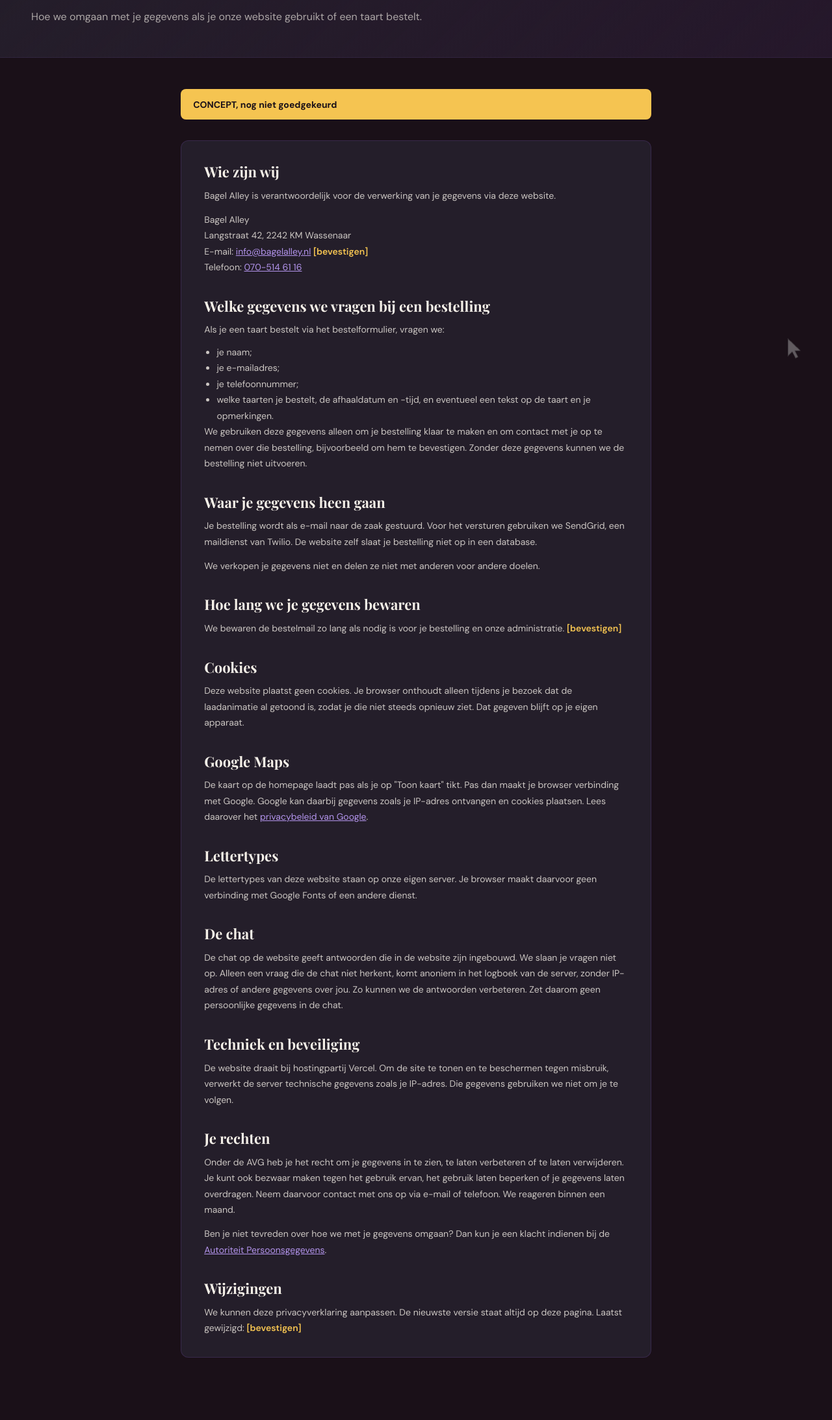
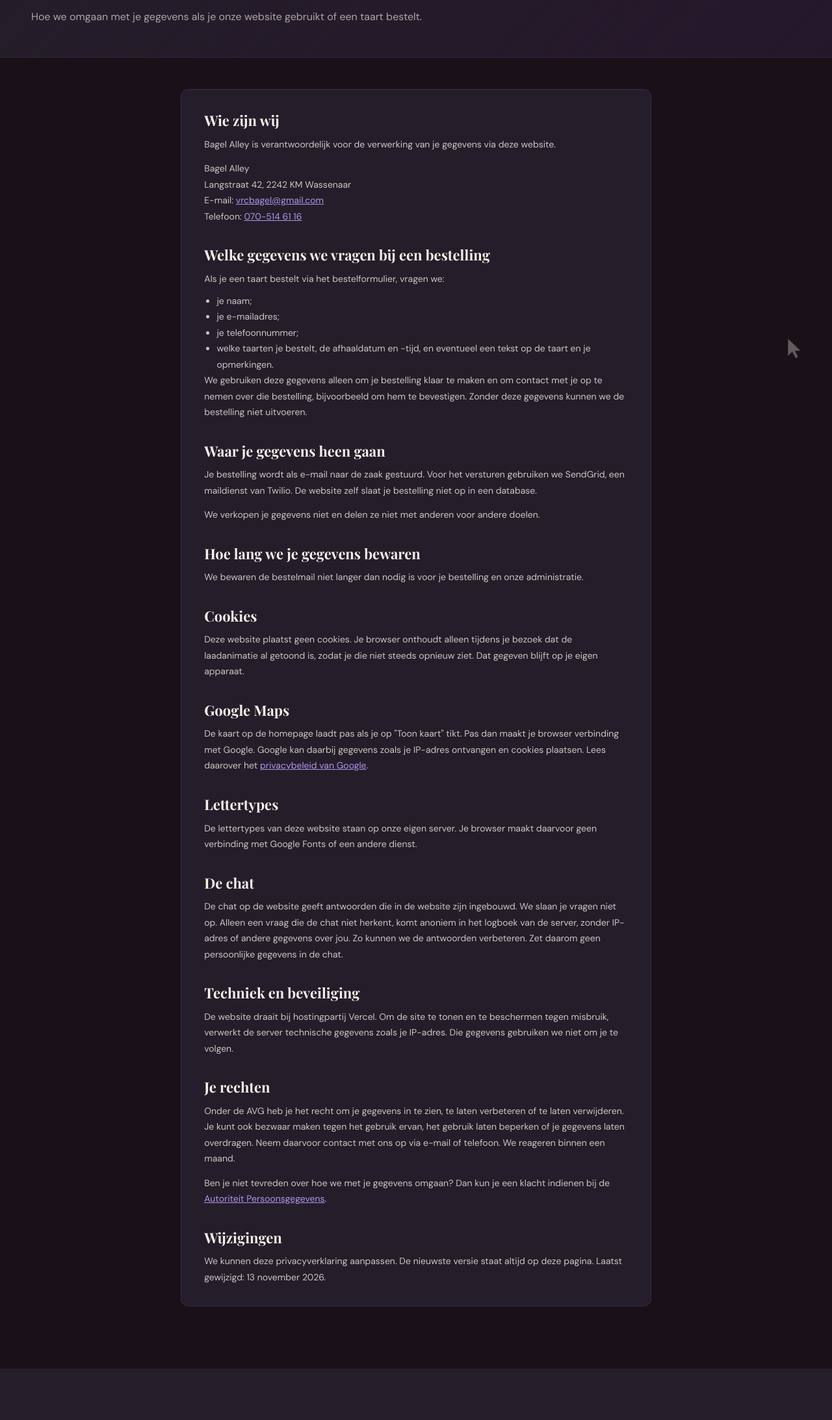
Before and after one commit to jorisvrr/bagelalley2027, a Flask app: page /privacy in a window 1280 px wide. Shown: the part 209-2395 px from the top of the page at 65% size. After the commit the page ends 2316 px from the top, so only its background shows below. Run offline with Flask 3, Linux system fonts and the light colour scheme.

Commit message:
Privacyverklaring goedgekeurd: definitief, contact via vrcbagel@gmail.com, indexeerbaar en in de sitemap
Co-Authored-By: Claude Opus 5.5 <noreply@anthropic.com>

```diff
--- a/app.py
+++ b/app.py
@@ -710,6 +710,7 @@ SITEMAP = [
     ("/bestellen", "2026-11-13"),
     ("/reserveren", "2026-11-13"),
     ("/jobs", "2026-11-13"),
+    ("/privacy", "2026-11-13"),
 ]
 
 @app.route("/sitemap.xml")
@@ -1140,10 +1141,7 @@ def high_tea():
 
 @app.route("/privacy")
 def privacy():
-    # CONCEPT: noindex en buiten de sitemap tot de klant de tekst heeft goedgekeurd.
-    resp = app.make_response(render_template("privacy.html", bedrijf=BEDRIJF))
-    resp.headers["X-Robots-Tag"] = "noindex"
-    return resp
+    return render_template("privacy.html", bedrijf=BEDRIJF)
 
 
 @app.route("/jobs")
--- a/templates/privacy.html
+++ b/templates/privacy.html
@@ -7,7 +7,6 @@
   {% set seo_title = "Privacyverklaring | Bagel Alley Wassenaar" %}
   {% set seo_desc = "Hoe Bagel Alley in Wassenaar omgaat met je gegevens: bestelformulier, geen cookies, Google Maps pas na een tik en je rechten onder de AVG." %}
   {% set seo_path = "/privacy" %}
-  {% set seo_noindex = true %}
   {% set seo_crumb = "Privacyverklaring" %}
   {% include "_seo.html" ignore missing %}
   {% include "_tokens.html" ignore missing %}
@@ -37,7 +36,6 @@
     .privacy-main { max-width: 820px; margin: 0 auto; padding: 3rem 3rem 6rem; }
 
     /* TEKST */
-    .concept { background: #F5C451; color: #1A1018; font-weight: 700; font-size: var(--fs-md); padding: .9rem 1.2rem; border-radius: var(--r-field); margin-bottom: 2rem; }
     .privacy-text { background: var(--dark2); border: 1px solid rgba(135,88,206,.2); border-radius: var(--r-card); padding: 2rem 2.2rem; }
     .privacy-text h2 { font-family: 'Playfair Display', serif; font-size: var(--fs-xl); color: var(--cream); margin: 2rem 0 .6rem; }
     .privacy-text h2:first-child { margin-top: 0; }
@@ -45,7 +43,6 @@
     .privacy-text p + p { margin-top: .8rem; }
     .privacy-text ul { margin: .6rem 0 0 1.2rem; }
     .privacy-text a { color: var(--purple-light); }
-    .privacy-text .bevestigen { color: #F5C451; font-weight: 600; }
 
     @media (max-width: 768px) {
       nav { padding: .9rem 1.2rem; }
@@ -89,13 +86,11 @@
 </div>
 
 <div class="privacy-main">
-  <p class="concept" role="note">CONCEPT, nog niet goedgekeurd</p>
-
   <div class="privacy-text">
     <h2>Wie zijn wij</h2>
     <p>Bagel Alley is verantwoordelijk voor de verwerking van je gegevens via deze website.</p>
     <p>Bagel Alley<br>Langstraat 42, 2242 KM Wassenaar<br>
-      E-mail: <a href="mailto:info@bagelalley.nl">info@bagelalley.nl</a> <span class="bevestigen">[bevestigen]</span><br>
+      E-mail: <a href="mailto:vrcbagel@gmail.com">vrcbagel@gmail.com</a><br>
       Telefoon: <a href="tel:+31705146116">070-514 61 16</a></p>
 
     <h2>Welke gegevens we vragen bij een bestelling</h2>
@@ -113,7 +108,7 @@
     <p>We verkopen je gegevens niet en delen ze niet met anderen voor andere doelen.</p>
 
     <h2>Hoe lang we je gegevens bewaren</h2>
-    <p>We bewaren de bestelmail zo lang als nodig is voor je bestelling en onze administratie. <span class="bevestigen">[bevestigen]</span></p>
+    <p>We bewaren de bestelmail niet langer dan nodig is voor je bestelling en onze administratie.</p>
 
     <h2>Cookies</h2>
     <p>Deze website plaatst geen cookies. Je browser onthoudt alleen tijdens je bezoek dat de laadanimatie al getoond is, zodat je die niet steeds opnieuw ziet. Dat gegeven blijft op je eigen apparaat.</p>
@@ -135,7 +130,7 @@
     <p>Ben je niet tevreden over hoe we met je gegevens omgaan? Dan kun je een klacht indienen bij de <a href="https://www.autoriteitpersoonsgegevens.nl" target="_blank" rel="noopener noreferrer">Autoriteit Persoonsgegevens</a>.</p>
 
     <h2>Wijzigingen</h2>
-    <p>We kunnen deze privacyverklaring aanpassen. De nieuwste versie staat altijd op deze pagina. Laatst gewijzigd: <span class="bevestigen">[bevestigen]</span></p>
+    <p>We kunnen deze privacyverklaring aanpassen. De nieuwste versie staat altijd op deze pagina. Laatst gewijzigd: 13 november 2026.</p>
   </div>
 </div>
 {% include "_ident.html" ignore missing %}
```
Also changed, not shown: README.md.
